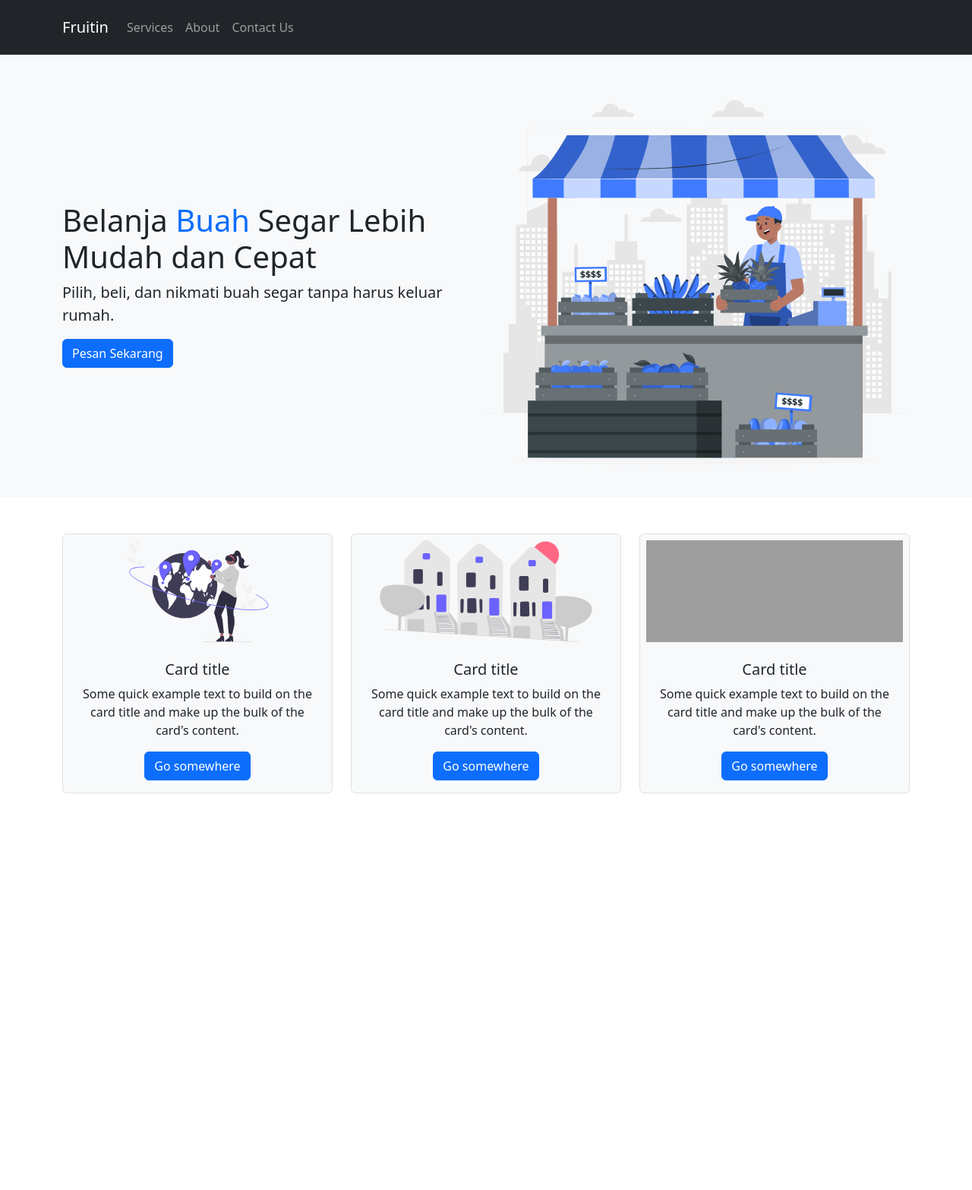
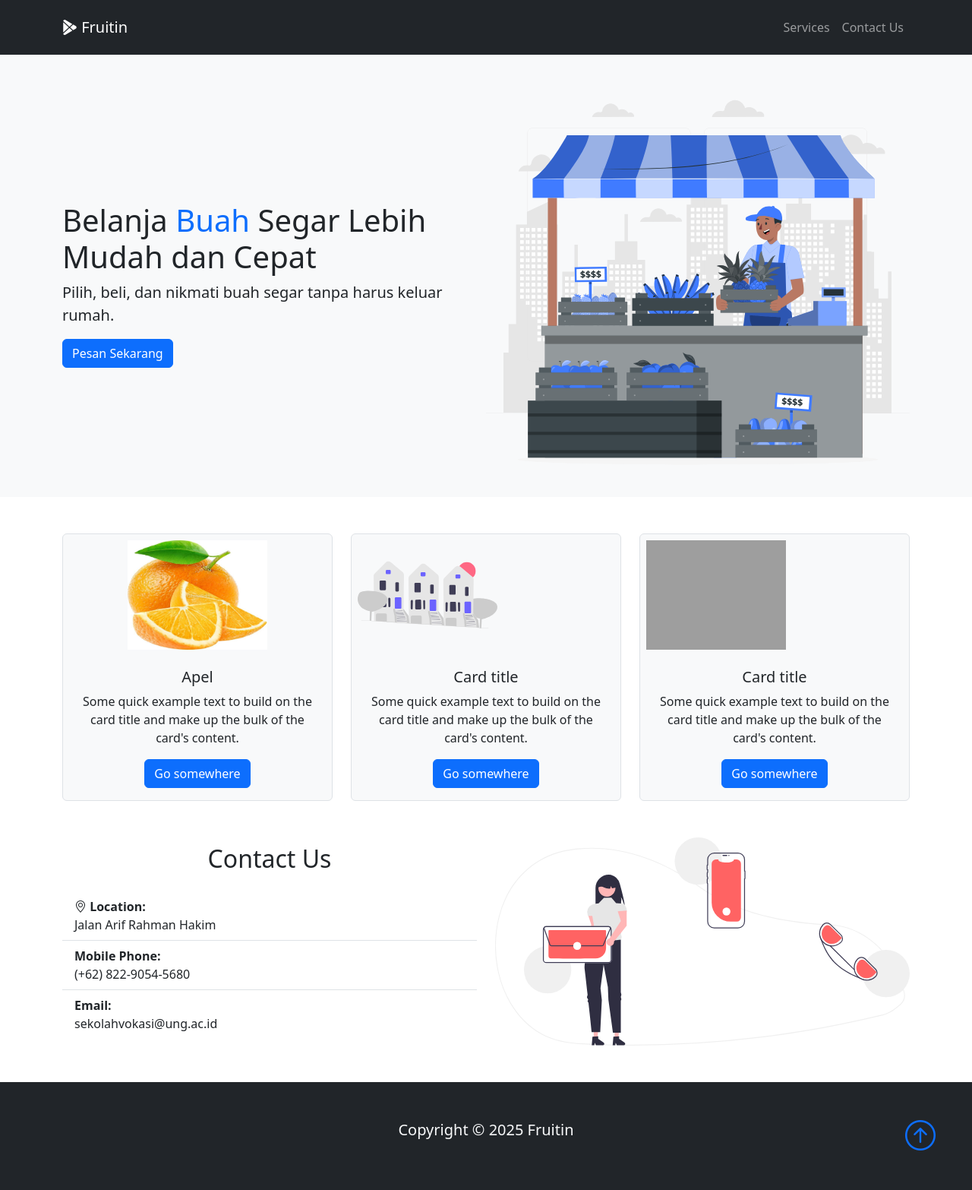
Before and after one commit to ricky23-a/projecttoko, a PHP site: page / in a window 1280 px wide. Shown: the whole page at 76% size. Before the commit the page ends 1044 px from the top, so only its background shows below. Run offline with PHP 8.4, Linux system fonts and the light colour scheme; grey boxes are pictures that could not be loaded.

Commit message:
menambahkan contact us dan footer

```diff
--- a/Toko_Buah/index.html
+++ b/Toko_Buah/index.html
@@ -4,13 +4,17 @@
     <meta charset="UTF-8">
     <meta name="viewport" content="width=device-width, initial-scale=1.0">
     <link href="https://cdn.jsdelivr.net/npm/bootstrap@5.3.3/dist/css/bootstrap.min.css" rel="stylesheet" integrity="sha384-QWTKZyjpPEjISv5WaRU9OFeRpok6YctnYmDr5pNlyT2bRjXh0JMhjY6hW+ALEwIH" crossorigin="anonymous">
+    <link rel="stylesheet" href="https://cdn.jsdelivr.net/npm/bootstrap-icons@1.11.3/font/bootstrap-icons.min.css">
+
     <link rel="stylesheet" href="style.css">
     <title>Document</title>
 </head>
 <body>
     <nav class="navbar navbar-expand-lg bg-dark navbar-dark fixed-top py-3">
        <div class="container">
-        <a href="#" class="navbar-brand">Fruitin</a>
+        <a href="#" class="navbar-brand">
+            <i class="bi bi-google-play"></i>
+              Fruitin</a>
         <button
             class="navbar-toggler"
             type="button"
@@ -19,14 +23,13 @@
         >
             <span class="navbar-toggler-icon"></span>
         </button>
-        <div class="collapse navbar-collapse ms-auto" id="navmenu">
-            <ul class="navbar-nav">
+        <div class="collapse navbar-collapse" id="navmenu">
+            <ul class="navbar-nav ms-auto">
                 <li class="nav-item">
                     <a href="#services" class="nav-link">Services</a></li>
+
                 <li class="nav-item">
-                    <a href="" class="nav-link">About</a></li>
-                <li class="nav-item">
-                    <a href="" class="nav-link">Contact Us</a></li>
+                    <a href="#contact" class="nav-link">Contact Us</a></li>
             </ul>
         </div>
         </div>
@@ -51,9 +54,11 @@
             <div class="row text-center g-4">
                 <div class="col-md">
                     <div class="card bg-light text-dark border">
-                        <img src="images/dunia.svg" class="p-2 card-img-top" alt="...">
+                        <div class="img">
+                            <img src="images/jeruk.jpg" class="p-2 card-img-top" alt="...">
+                        </div>
                         <div class="card-body">
-                          <h5 class="card-title">Card title</h5>
+                          <h5 class="card-title">Apel</h5>
                           <p class="card-text">Some quick example text to build on the card title and make up the bulk of the card's content.</p>
                           <a href="#" class="btn btn-primary">Go somewhere</a>
                         </div>
@@ -84,6 +89,47 @@
             </div>
         </div>
      </section>
+     <!-- contact us -->
+    <section class="p-5" id="contact">
+        <div class="container">
+            <div class="row g-4 align-items-center">
+                <div class="col-md">
+                    <h2 class="text-center mb-4">Contact Us</h2>
+                    <ul class="list-group list-group-flush" lead>
+                        <li class="list-group-item">
+                            <i class="bi bi-geo-alt"></i>
+                            <span class="fw-bold">Location:</span><br> Jalan Arif Rahman Hakim
+                            </li>
+
+                            <li class="list-group-item">
+                                <span class="fw-bold">Mobile Phone:</span><br> (+62) 822-9054-5680
+                                </li>
+                                <li class="list-group-item">
+                                    <span class="fw-bold">Email:</span><br> sekolahvokasi@ung.ac.id
+                                    </li>
+                    </ul>
+                </div>
+                <div class="col-md">
+                    <img class="img-fluid d-none d-lg-block" src="images/contact.svg" alt="contact">
+
+                </div>
+            </div>
+
+        </div>
+    </section>
+
+    <!-- footer -->
+     <footer class="bg-dark text-light text-center p-5 position-relative">
+        <div class="container">
+            <p class="lead">Copyright &copy; 2025 Fruitin</p>
+            <a href="#" class="position-absolute bottom-0 end-0 p-5">
+                <i class="bi bi-arrow-up-circle h1"></i>
+
+            </a>
+        </div>
+     </footer>
+
+
     <script src="https://cdn.jsdelivr.net/npm/bootstrap@5.3.3/dist/js/bootstrap.min.js" integrity="sha384-0pUGZvbkm6XF6gxjEnlmuGrJXVbNuzT9qBBavbLwCsOGabYfZo0T0to5eqruptLy" crossorigin="anonymous"></script>
 </body>
 </html>
--- a/Toko_Buah/style.css
+++ b/Toko_Buah/style.css
@@ -1,3 +1,14 @@
 #services img{
-    height: 150px;
+    height: 160px;
+    width: 200px;
 }
+.img{
+    width: 100%;
+    display: flex;
+    align-items: center;
+    text-align: center;
+    justify-content: center;
+}
+section {
+    scroll-margin-top: 80px;
+  }
```
Also changed, not shown: Toko_Buah/images/contact.svg (added), Toko_Buah/images/jeruk.jpg (added).
